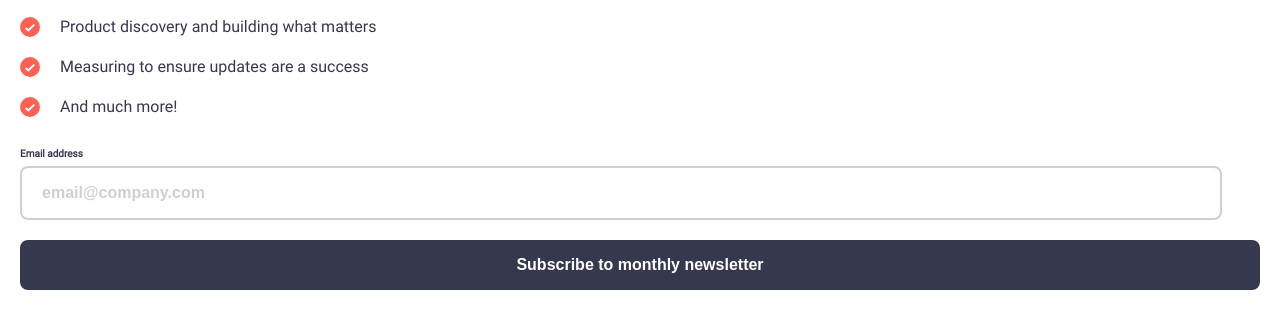
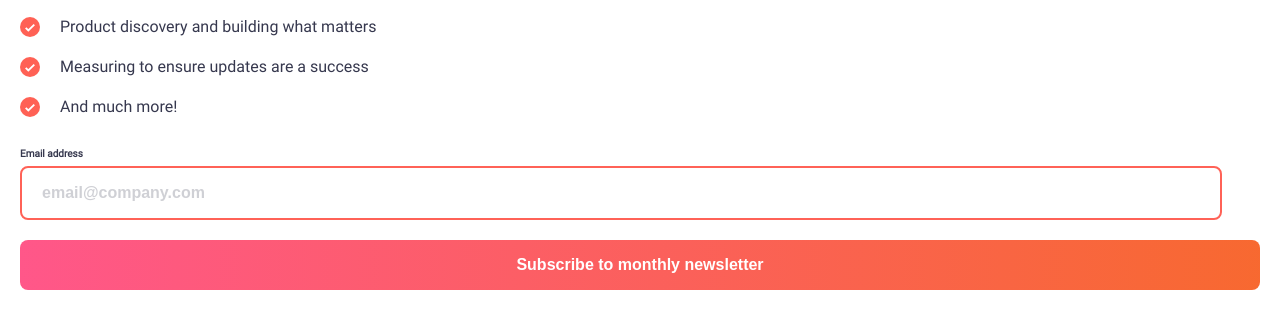
Before and after one commit to FilipeSBabosa/Formulario_inscricao, a plain HTML site: page index.html in a window 1280 px wide. In both pictures the pointer is over the input "Subscribe to monthly newsletter". Shown: the part 455-784 px from the top of the page. Drawn offline with Linux system fonts and the light colour scheme.

Commit message:
novo cor do botao

```diff
--- a/style.css
+++ b/style.css
@@ -97,5 +97,10 @@ form > input[type=submit]{
     color: white;
 }
 form > input[type=submit]:hover{
-    background-color: hsl(235, 18%, 26%);
+    background-image: linear-gradient(to left ,hsl(17, 93%, 58%) , hsl(342, 100%, 67%))
+
 }
+
+input[type="email"]:invalid {
+    border-color:hsl(4, 100%, 67%);
+}
```
Also changed, not shown: inscrito.html (+1 -1 lines), script.js (line endings or trailing spaces).
